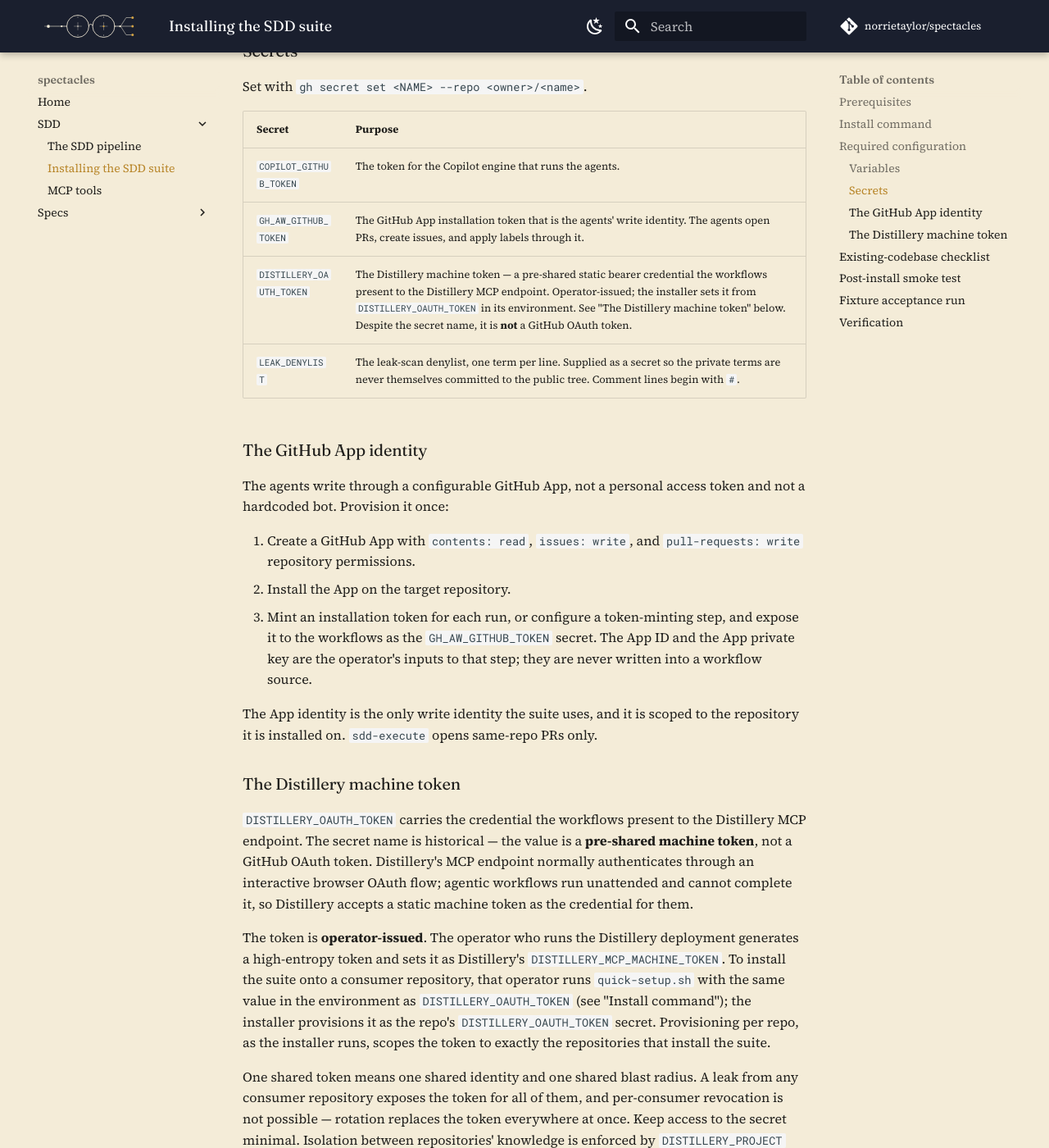
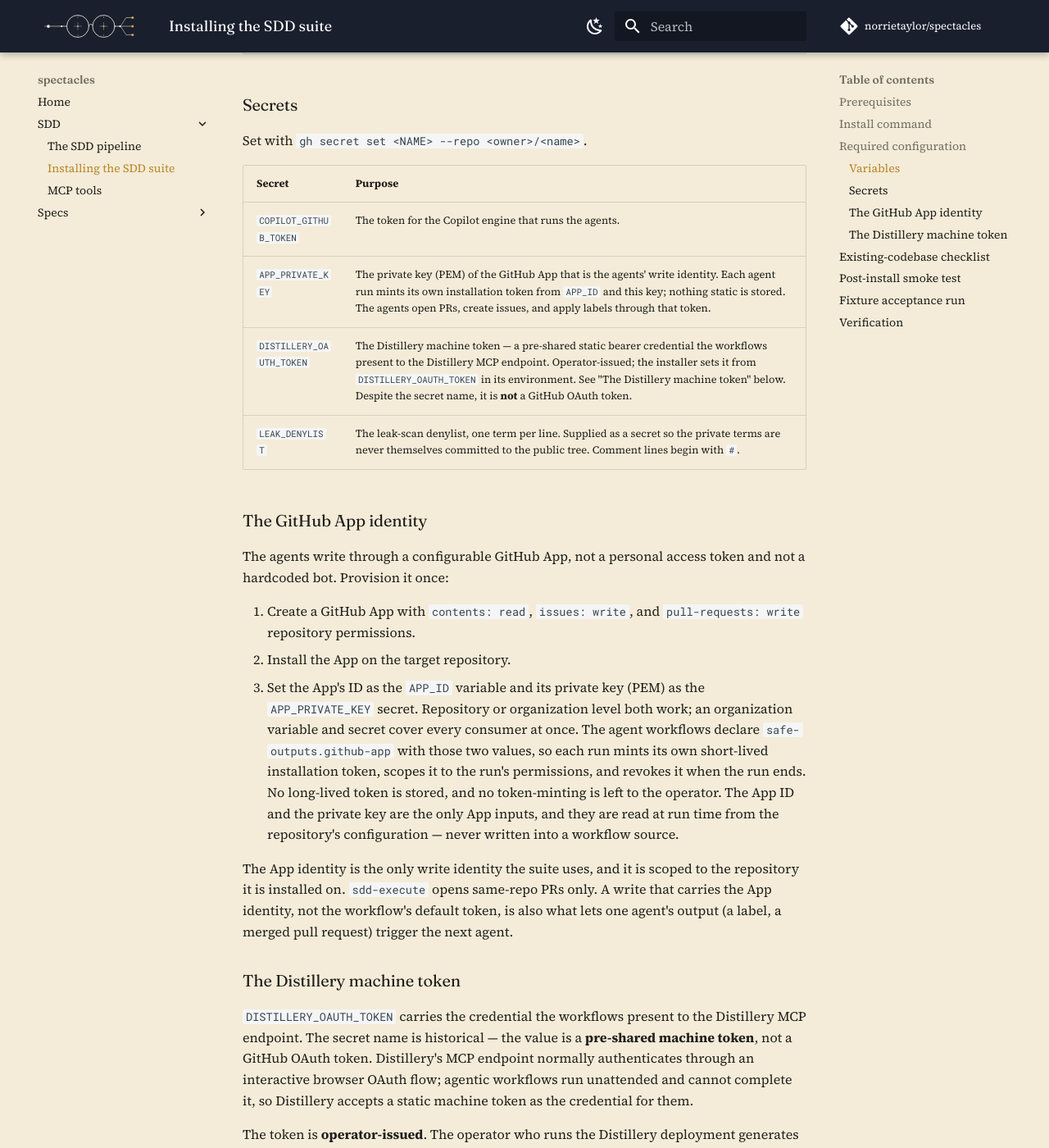
Before and after one commit to norrietaylor/spectacles, an MkDocs documentation site: the page built from docs/sdd/install.md, in a window 1280 px wide and 1400 px high, scrolled down 2330 px. Shown: the whole window at 82% size. Built offline with MkDocs 1.6.1 and Material for MkDocs 9.7.7, drawn with Linux system fonts in a browser that asks for light colours; comment, search, counter and statistics services are not loaded.

Commit message:
feat: mint the agents' write token per run via safe-outputs.github-app
The agents' write identity was a static GH_AW_GITHUB_TOKEN secret — a GitHub
App installation token, which expires after 1 hour and cannot survive the
pipeline's multi-hour human-gated phases.

Set safe-outputs.github-app on the 7 sdd-* agents. Each run now mints its own
installation token from the App ID and private key (vars.APP_ID,
secrets.APP_PRIVATE_KEY), scopes it to the run's permissions, and revokes it
at run end. No static token, no expiry to manage, no operator token-minting
step — which is what docs/sdd/install.md always specified.

- install.md, quick-setup.sh: the GH_AW_GITHUB_TOKEN secret is replaced by an
  APP_ID variable and an APP_PRIVATE_KEY secret (repo or org level).
- ADR 0004 gains decision 6.

Co-Authored-By: Claude Opus 4.7 (1M context) <noreply@anthropic.com>

```diff
--- a/docs/sdd/install.md
+++ b/docs/sdd/install.md
@@ -86,6 +86,7 @@ Set with `gh variable set <NAME> --repo <owner>/<name> --body <value>`.
 | `DISTILLERY_MCP_URL` | The Distillery HTTP MCP endpoint the agents query for retrieval and memory. The installer sets it from `DISTILLERY_MCP_URL` in its environment. |
 | `DISTILLERY_PROJECT` | The Distillery project slug for this repository. All queries are scoped to it so a shared store cannot surface unrelated content. The installer sets it to the target repository's name. |
 | `SERENA_LANGUAGE_SERVERS` | The Serena language server set for this repository's stack. The installer auto-detects and sets this when the stack is recognised; set it by hand otherwise, or leave it unset to run Serena in text-level fallback. |
+| `APP_ID` | The ID of the GitHub App that is the agents' write identity. Each agent run mints its own short-lived installation token from it; see "The GitHub App identity" below. |
 
 ### Secrets
 
@@ -94,7 +95,7 @@ Set with `gh secret set <NAME> --repo <owner>/<name>`.
 | Secret | Purpose |
 |---|---|
 | `COPILOT_GITHUB_TOKEN` | The token for the Copilot engine that runs the agents. |
-| `GH_AW_GITHUB_TOKEN` | The GitHub App installation token that is the agents' write identity. The agents open PRs, create issues, and apply labels through it. |
+| `APP_PRIVATE_KEY` | The private key (PEM) of the GitHub App that is the agents' write identity. Each agent run mints its own installation token from `APP_ID` and this key; nothing static is stored. The agents open PRs, create issues, and apply labels through that token. |
 | `DISTILLERY_OAUTH_TOKEN` | The Distillery machine token — a pre-shared static bearer credential the workflows present to the Distillery MCP endpoint. Operator-issued; the installer sets it from `DISTILLERY_OAUTH_TOKEN` in its environment. See "The Distillery machine token" below. Despite the secret name, it is **not** a GitHub OAuth token. |
 | `LEAK_DENYLIST` | The leak-scan denylist, one term per line. Supplied as a secret so the private terms are never themselves committed to the public tree. Comment lines begin with `#`. |
 
@@ -106,13 +107,21 @@ token and not a hardcoded bot. Provision it once:
 1. Create a GitHub App with `contents: read`, `issues: write`, and
    `pull-requests: write` repository permissions.
 2. Install the App on the target repository.
-3. Mint an installation token for each run, or configure a token-minting step,
-   and expose it to the workflows as the `GH_AW_GITHUB_TOKEN` secret. The App
-   ID and the App private key are the operator's inputs to that step; they are
-   never written into a workflow source.
+3. Set the App's ID as the `APP_ID` variable and its private key (PEM) as the
+   `APP_PRIVATE_KEY` secret. Repository or organization level both work; an
+   organization variable and secret cover every consumer at once. The agent
+   workflows declare `safe-outputs.github-app` with those two values, so each
+   run mints its own short-lived installation token, scopes it to the run's
+   permissions, and revokes it when the run ends. No long-lived token is
+   stored, and no token-minting is left to the operator. The App ID and the
+   private key are the only App inputs, and they are read at run time from the
+   repository's configuration — never written into a workflow source.
 
 The App identity is the only write identity the suite uses, and it is scoped
 to the repository it is installed on. `sdd-execute` opens same-repo PRs only.
+A write that carries the App identity, not the workflow's default token, is
+also what lets one agent's output (a label, a merged pull request) trigger the
+next agent.
 
 ### The Distillery machine token
 
```
Also changed, not shown: decisions/0004-uses-distribution-model.md (+10 -0 lines), .github/workflows/sdd-execute-haiku.md, .github/workflows/sdd-execute-opus.md, .github/workflows/sdd-execute-sonnet.md, .github/workflows/sdd-review.md, .github/workflows/sdd-spec.md, .github/workflows/sdd-triage.md, .github/workflows/sdd-validate.md, 8 other files.
